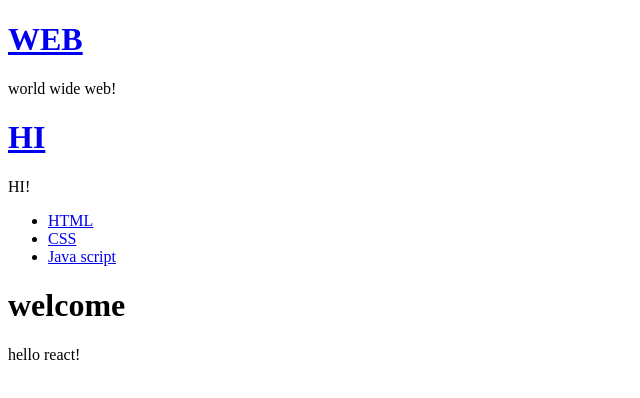
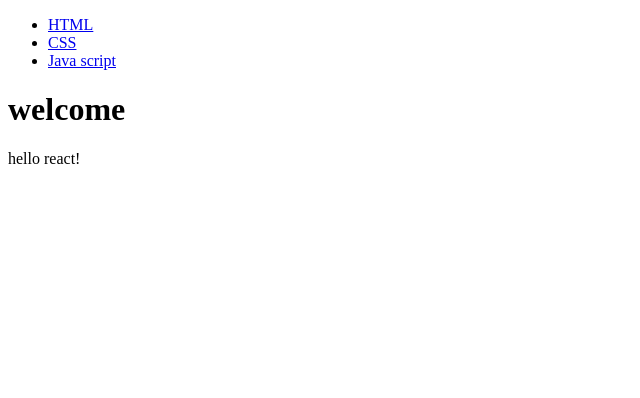
Before and after one commit to lyj95/react-app, a React (Create React App) app: page / in a window 1280 px wide. Shown: the top 398 px of the page, without its empty margins (0-640 px from the left). Built offline with nearby package versions, Linux system fonts and the light colour scheme.

Commit message:
이벤트 예제 추가

```diff
--- a/src/App.js
+++ b/src/App.js
@@ -5,34 +5,57 @@ import Content from './compoents/Content'
 import TOC from './compoents/TOC'
 
 class App extends Component {
-  constructor(props){
+  constructor(props) {
     super(props);
     this.state = {
       mode: 'welcome',
-      subject:{title:'WEB', sub:"world wide web!"},
-      welcome: {title:'welcome', desc:'hello react!'},
-      content:[
-        {id:1, title:'HTML', desc:'hititi!!'},
-        {id:2, title:'CSS', desc:'222hititi!!'},
-        {id:3, title:'Java script', desc:'333hititi!!'}
+      subject: { title: 'WEB', sub: "world wide web!" },
+      welcome: { title: 'welcome', desc: 'hello react!' },
+      content: [
+        { id: 1, title: 'HTML', desc: 'hititi!!' },
+        { id: 2, title: 'CSS', desc: '222hititi!!' },
+        { id: 3, title: 'Java script', desc: '333hititi!!' }
       ]
     };
   }
-
-  render(){
+  render() {
     let _title, _desc = null;
-    if(this.state.mode === 'welcome'){
+    if (this.state.mode === 'welcome') {
       _title = this.state.welcome.title;
       _desc = this.state.welcome.desc;
-    }else if(this.state.mode === 'read'){
-      _title = "read";
-      _desc = "only read!!"
+    } else if (this.state.mode === 'read') {
+      let i = 0;
+      while(i < this.state.content[i]){
+        let data = this.state.content[i];
+        if(data.id === this.state.selected_content_id){
+          _title = data.title;
+          _desc = data.desc;
+          break;
+        }
+        i = i +1;
+      }
     }
-    return(
+    return (
       <div className='App'>
         <Subject title={this.state.subject.title} sub={this.state.subject.sub}></Subject>
-        <Subject title="HI" sub="HI!"></Subject>
-        <TOC data={this.state.content}></TOC>
+        <Subject
+          title={this.state.subject.title}
+          sub={this.state.subject.sub}
+          onChangPage={function () {
+            // alert('hititi');
+            this.setState({ mode: 'read' });
+          }.bind(this)}
+        ></Subject>
+        <TOC
+          onChangePage={function (id) {
+            alert('hi');
+            this.setState({
+              mode: 'read',
+              selected_content_id: Number(id)
+            });
+          }.bind(this)}
+          data = {this.state.content}
+        ></TOC>
         <Content title={_title} desc={_desc}></Content>
       </div>
     )
--- a/src/compoents/Subject.js
+++ b/src/compoents/Subject.js
@@ -1,14 +1,17 @@
 import React, { Component } from 'react';
 
 class Subject extends Component {
-    render() {
-      return (
-        <div>
-          <h1><a href="1.html">{this.props.title}</a></h1>
-          {this.props.sub}
-        </div>
-      )
-    }
+  render() {
+    return (
+      <div>
+        <a href="" onClick={function (e) {
+          e.preventDefault();
+          this.props.onChangePage();
+        }.bind(this)}
+        >{this.title}</a>
+      </div >
+    )
   }
+}
 
 export default Subject;
--- a/src/compoents/TOC.js
+++ b/src/compoents/TOC.js
@@ -5,8 +5,20 @@ class TOC extends Component {
     let list = [];
     let data = this.props.data;
     let i = 0;
-        while(i < data.length){
-            list.push(<li key={data[i].id}><a href={'/content/'+ data[i].id}>{data[i].title}</a></li>);
+    while (i < data.length) {
+      list.push(<li key={data[i].id}>
+        <a
+          href={"/contents/" + data[i].id}
+          data-id={data[i].id}
+          onClick={function (id, num, e) {
+            // debugger;   // debug에서 멈춤
+            e.preventDefault();
+            this.props.onChangePage(e.target.dataset.id);
+          }.bind(this, data[i].id, 10)}
+        >
+          {data[i].title}
+        </a>
+      </li>);
       i++;
     }
     return (
```
Lines whose indentation alone changed are shown as unchanged.
